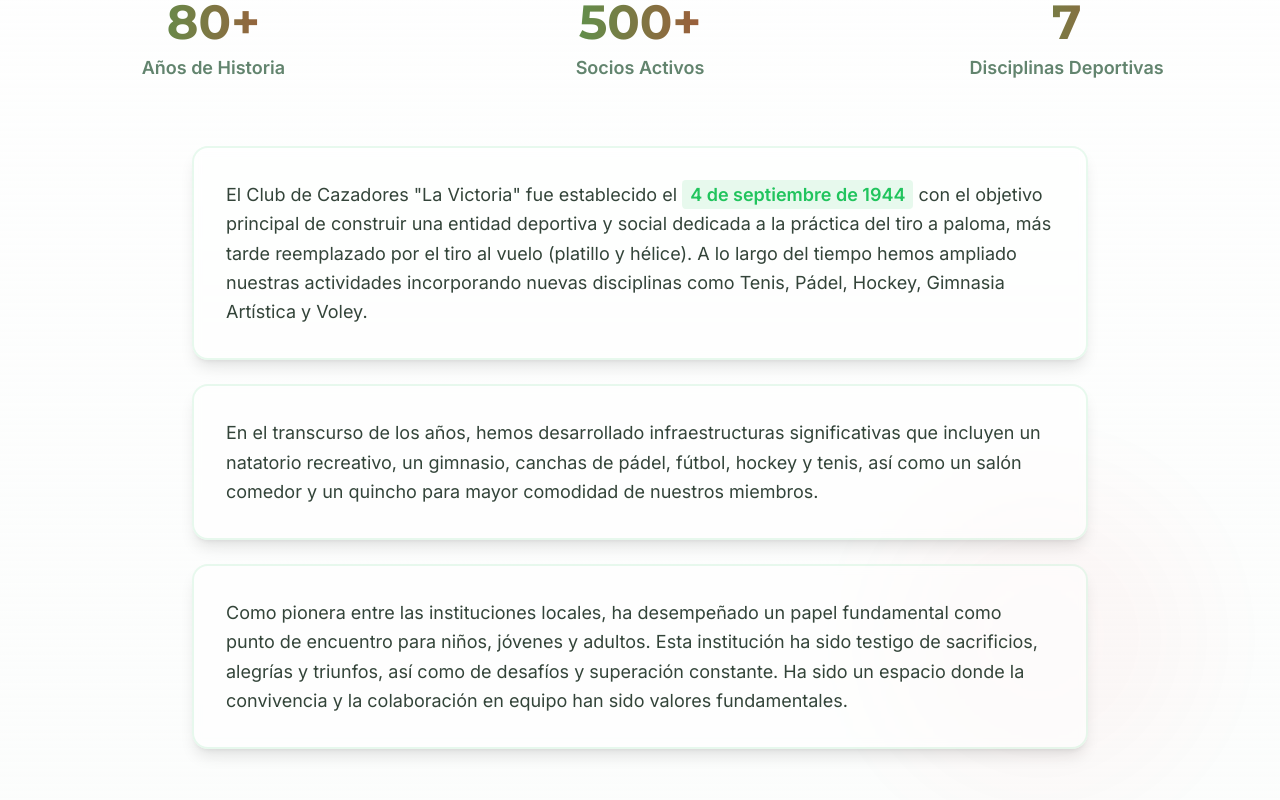
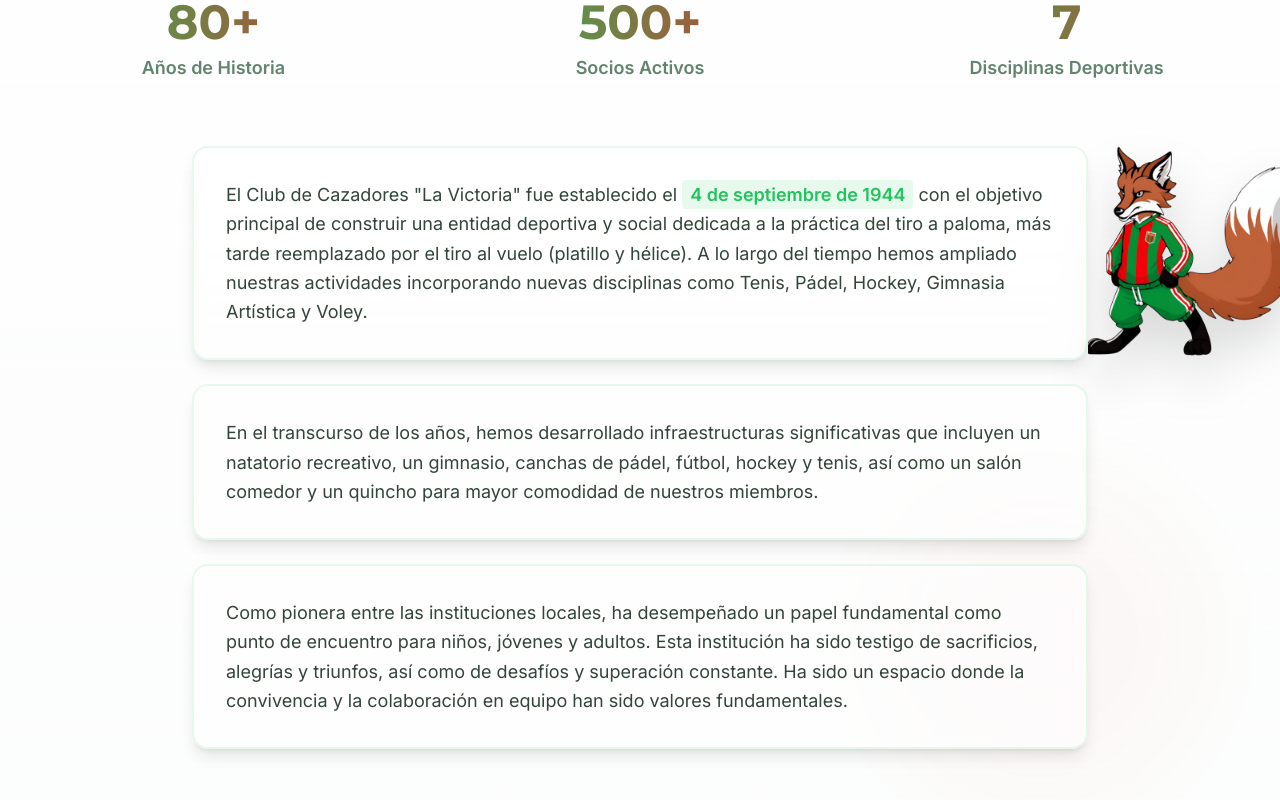
Before and after one commit to McLovin-00/club-la-victoria-landing, a React (Vite) app: page / in a window 1280 px wide. Shown: the part 1204-2004 px from the top of the page. Built offline with nearby package versions, Linux system fonts and the light colour scheme; the HTML template or start-up script is replaced by a standard one.

Commit message:
Add club mascot image

```diff
--- a/src/components/About.tsx
+++ b/src/components/About.tsx
@@ -1,5 +1,6 @@
 import { Trophy, Users, Target } from "lucide-react";
 import { useInView } from "@/hooks/use-in-view";
+import mascota from "@/assets/mascota.png";
 
 const About = () => {
   const { ref, isInView } = useInView();
@@ -49,6 +50,16 @@ const About = () => {
           ))}
         </div>
 
+        <div className="relative">
+          {/* Mascota decorativa */}
+          <div className={`hidden lg:block absolute -right-20 top-0 transition-all duration-1000 delay-700 ${isInView ? 'opacity-100 translate-x-0 rotate-0' : 'opacity-0 translate-x-20 rotate-12'}`}>
+            <img
+              src={mascota}
+              alt="Mascota del Club La Victoria"
+              className="w-64 h-auto drop-shadow-2xl hover:scale-105 transition-transform duration-300"
+            />
+          </div>
+
           <div className={`max-w-4xl mx-auto space-y-6 transition-all duration-1000 delay-500 ${isInView ? 'opacity-100 translate-x-0' : 'opacity-0 -translate-x-10'}`}>
             <div className="bg-card/50 backdrop-blur-sm border-2 border-primary/10 rounded-2xl p-8 shadow-lg">
               <p className="font-inter text-lg text-foreground/90 leading-relaxed">
@@ -85,6 +96,7 @@ const About = () => {
             </div>
           </div>
         </div>
+      </div>
     </section>
   );
 };
```
Also changed, not shown: src/assets/mascota.png (added). Lines whose indentation alone changed are shown as unchanged.
